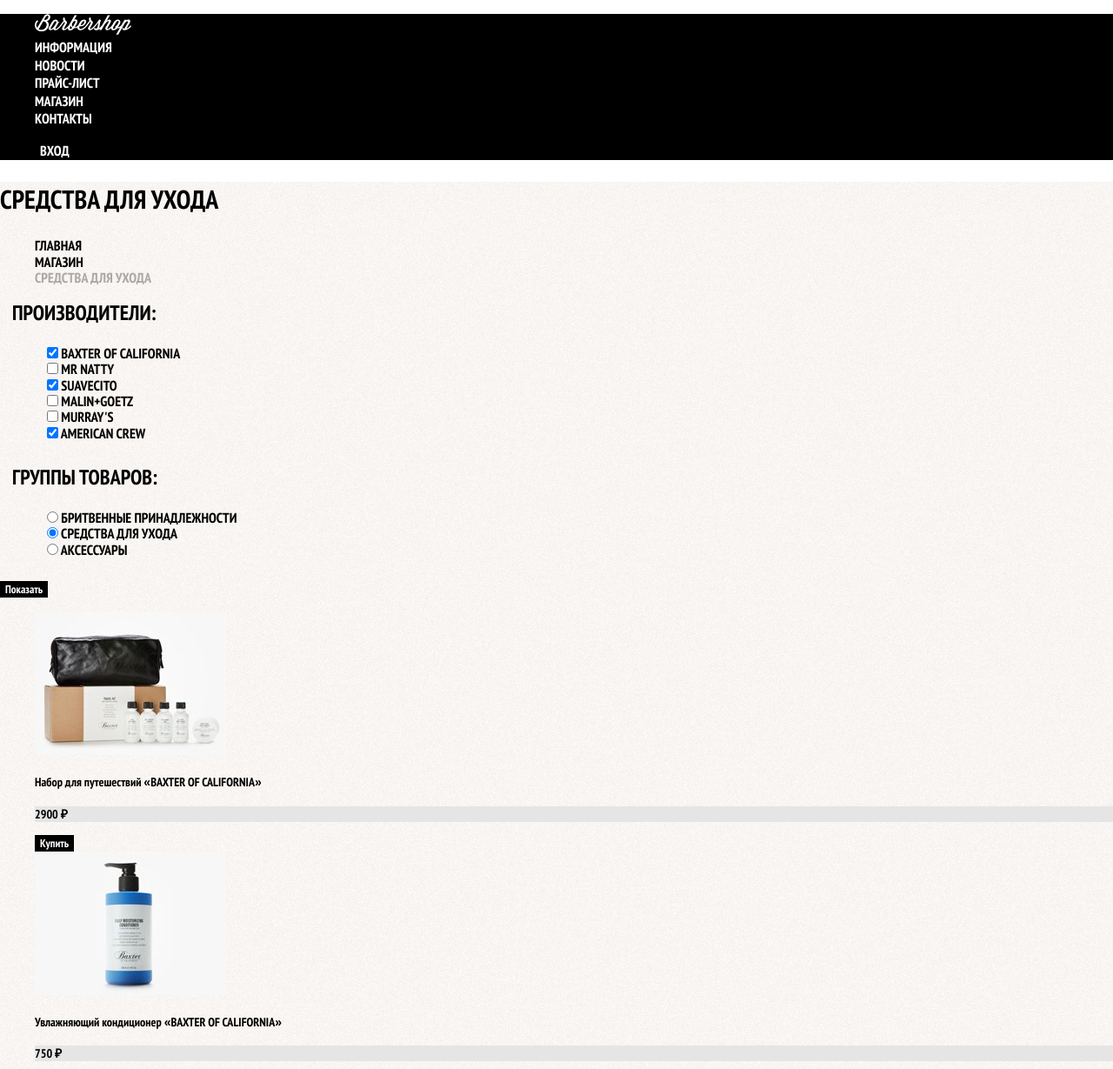
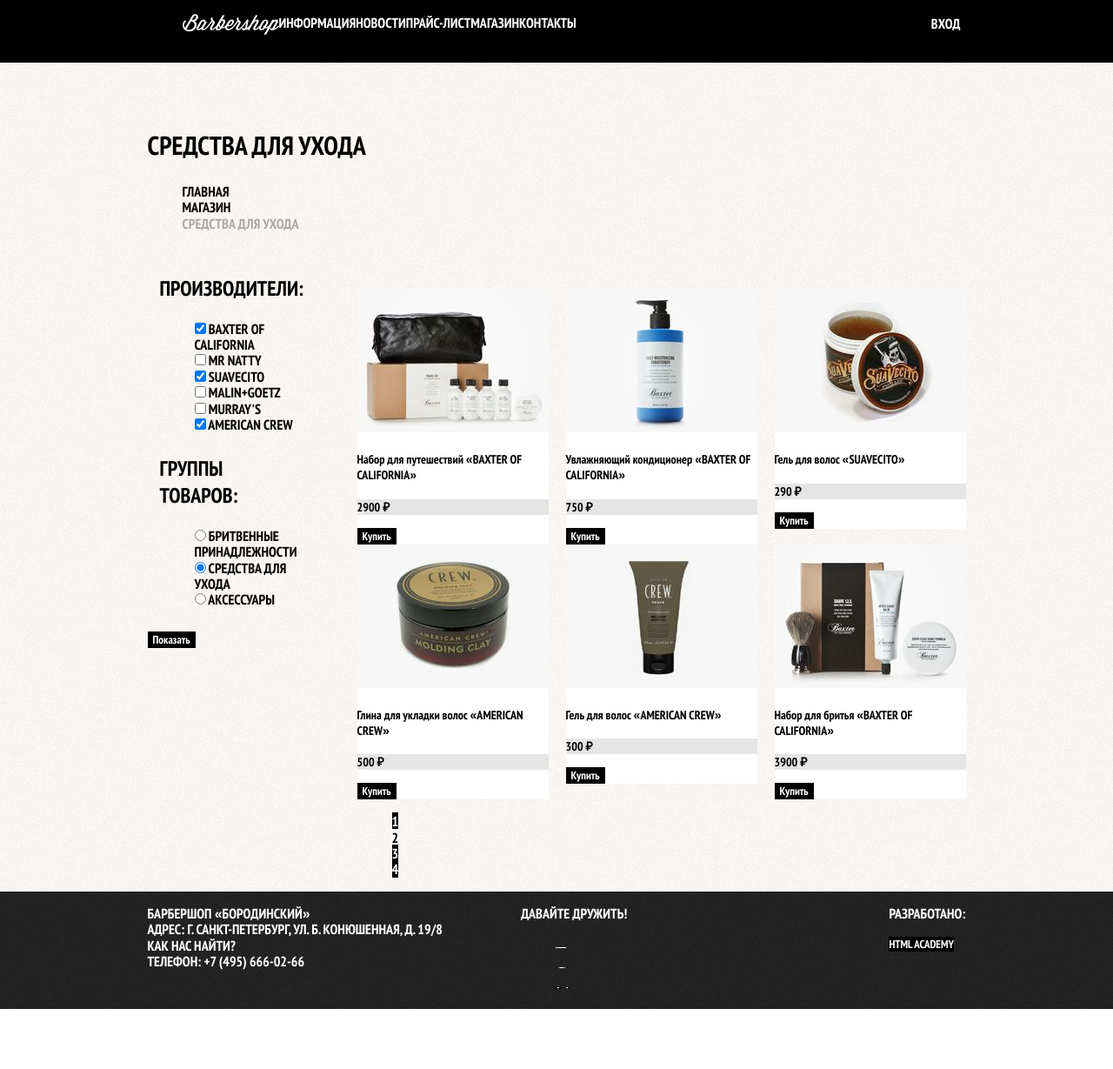
Before and after one commit to KvarcentDekok/862811-barbershop-26, a plain HTML site: page catalog.html in a window 1280 px wide. Shown: the top 1229 px of the page at 87% size. After the commit the page ends 1160 px from the top, so only its background shows below. Drawn offline with Linux system fonts and the light colour scheme; files whose address does not match are found by name.

Commit message:
Построена сетка

```diff
--- a/catalog.html
+++ b/catalog.html
@@ -9,8 +9,9 @@
 </head>
 <body>
 <header class="header">
-  <nav>
-    <ul>
+  <div class="container">
+    <nav class="main-nav">
+      <ul class="nav-list">
         <li>
           <a  href="index.html" class="nav-link">
             <img src="img/logo-small.svg" alt="Барбершоп Бородинский" width="111" height="24">
@@ -32,17 +33,19 @@
           <a href="#" class="nav-link">Контакты</a>
         </li>
       </ul>
-    <ul>
+      <ul  class="nav-list">
         <li>
           <button type="button" class="nav-link">Вход</button>
         </li>
       </ul>
     </nav>
+  </div>
 </header>
 
 <main class="main">
+  <div class="container">
+    <div class="main-head">
       <h1 class="visually-hidden">Барбершоп Бородинский: Магазин</h1>
-  <section class="catalog">
       <h2 class="title">Средства для ухода</h2>
       <ul class="breadcrumbs">
         <li>
@@ -55,7 +58,8 @@
           <a>Средства для ухода</a>
         </li>
       </ul>
-
+    </div>
+    <section class="main-body">
       <section class="filter">
         <h3 class="visually-hidden">Фильтр</h3>
         <form method="post" action="https://echo.htmlacademy.ru">
@@ -128,7 +132,7 @@
         </form>
       </section>
 
-    <section>
+      <section class="goods">
         <h3 class="visually-hidden">Карточки товаров</h3>
         <ul class="goods-cards">
           <li>
@@ -204,7 +208,7 @@
             </article>
           </li>
         </ul>
-    </section>
+
         <ul class="pagination">
           <li>
             <a href="#">1</a>
@@ -220,9 +224,11 @@
           </li>
         </ul>
       </section>
+    </section>
+  </div>
 </main>
 
-<aside class="modal">
+<aside class="modal" hidden>
   <h2 class="visually-hidden">Форма входа</h2>
   <p class="title">Личный кабинет</p>
   <p class="paragraph">Введите, пожалуйста, свой логин и пароль</p>
@@ -247,12 +253,14 @@
 </aside>
 
 <footer class="footer">
-  <article>
+  <div class="container">
+    <div class="footer-inner">
+      <article class="footer-contacts">
         <h2 class="visually-hidden">Контакты</h2>
         <p>
           БАРБЕРШОП «БОРОДИНСКИЙ»<br>
           АДРЕС: Г. САНКТ-ПЕТЕРБУРГ, УЛ. Б. КОНЮШЕННАЯ, Д. 19/8<br>
-      <span class="underline">КАК НАС НАЙТИ?</span><br>
+          <a>КАК НАС НАЙТИ?</a><br>
           ТЕЛЕФОН: +7 (495) 666-02-66
         </p>
       </article>
@@ -270,9 +278,11 @@
           </li>
         </ul>
       </div>
-  <div>
+      <div class="copyright">
         <p>Разработано:</p>
         <a href="https://htmlacademy.ru/" class="button">HTML Academy</a>
+      </div>
+    </div>
   </div>
 </footer>
 </body>
--- a/css/style.css
+++ b/css/style.css
@@ -14,6 +14,11 @@
   font-weight: bold;
 }
 
+*,
+*::after,
+*::before {
+  box-sizing: border-box;
+}
 
 .visually-hidden {
   position: absolute;
@@ -24,6 +29,12 @@
 }
 
 
+.container {
+  width: 941px;
+
+  margin: 0 auto;
+}
+
 .header {
   background-color: #000000;
 }
@@ -31,6 +42,16 @@
 .header ul,
 .footer ul {
   list-style: none;
+}
+
+.main-nav {
+  height: 72px;
+  display: flex;
+  justify-content: space-between;
+}
+
+.nav-list {
+  display: flex;
 }
 
 .nav-link {
@@ -52,12 +73,24 @@
 }
 
 .main {
+  padding-top: 50px;
+
   font-family: "PT Sans Narrow", Arial, sans-serif;
   font-weight: bold;
   text-transform: uppercase;
   color: #000000;
 
   background: #F8F5F2 url("../img/main-bg.png") repeat 0 0;
+}
+
+.main-body {
+  display: flex;
+  justify-content: space-between;
+}
+
+.main-head {
+  width: 100%;
+  margin-bottom: 50px;
 }
 
 .title{
@@ -81,6 +114,10 @@
 
 .breadcrumbs a:not([href]) {
   color: #ABA9A7;
+}
+
+.filter {
+  width: 167px;
 }
 
 .filter-field {
@@ -135,8 +172,22 @@
   color: #663D15;
 }
 
+.goods {
+  width: 700px;
+}
+
 .goods-cards {
+  display: flex;
+  flex-wrap: wrap;
+  justify-content: space-between;
   list-style: none;
+  padding: 0;
+}
+
+.goods-card {
+  width: 220px;
+
+  background-color: #ffffff;
 }
 
 .card-title {
@@ -176,6 +227,20 @@
   background-color: #ffffff;
 }
 
+.gallery {
+  width: 460px;
+}
+
+.small-pictures {
+  display: flex;
+  justify-content: space-between;
+  padding: 0;
+}
+
+.info-good {
+  width: 380px;
+}
+
 .footer {
   font-family: "PT Sans Narrow", Arial, sans-serif;
   font-weight: bold;
@@ -185,8 +250,16 @@
   background: #212121 url("../img/footer-bg.png") repeat 0 0;
 }
 
-.underline {
-  text-decoration: underline;
+.footer-inner {
+  display: flex;
+}
+
+.footer-contacts {
+  margin-right: 90px;
+}
+
+.copyright {
+  margin-left: auto;
 }
 
 .modal {
```
Also changed, not shown: catalog-item.html (+20 -8 lines). Lines whose indentation alone changed are shown as unchanged.
